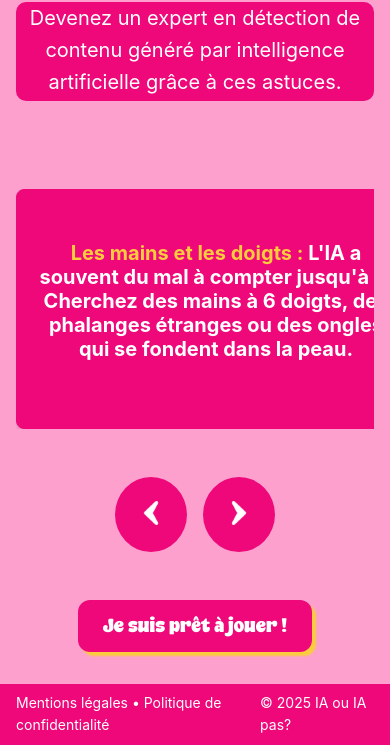
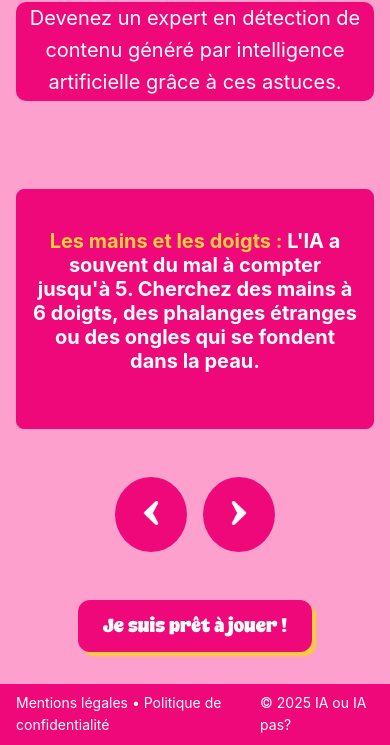
Before and after one commit to kai733/jeu-sae302, a plain HTML site: page frontend/astuces.html in a window 390 px wide. Shown: the part 156-901 px from the top of the page. Drawn offline with Linux system fonts and the light colour scheme; a web font is replaced by a local one.

Commit message:
Add scroll snap functionality and responsive card styling

```diff
--- a/frontend/assets/css/style.css
+++ b/frontend/assets/css/style.css
@@ -788,6 +788,7 @@ input[type="number"]:focus {
     margin: 3em auto;
     display: flex;
     gap: 1em;
+    scroll-snap-type: x mandatory;
 }
 
 .carousel::-webkit-scrollbar {
@@ -804,6 +805,7 @@ input[type="number"]:focus {
     align-content: center;
     border-color: #EE087A;
     border-radius: .5em;
+    scroll-snap-align: center;
 }
 
 .card h3 {
@@ -827,6 +829,11 @@ input[type="number"]:focus {
     justify-content: center;
     gap: 1rem;
 
+}
+
+.scroll-left:disabled, .scroll-right:disabled{
+    background-color: black;
+    cursor: auto;
 }
 
 .scroll-buttons img {
@@ -880,3 +887,9 @@ input[type="number"]:focus {
 .tip-card strong {
     color: var(--color-text-main);
 }
+
+@media (max-width: 500px) {
+    .card{
+        flex: 0 0 100%;
+    }
+}
```
